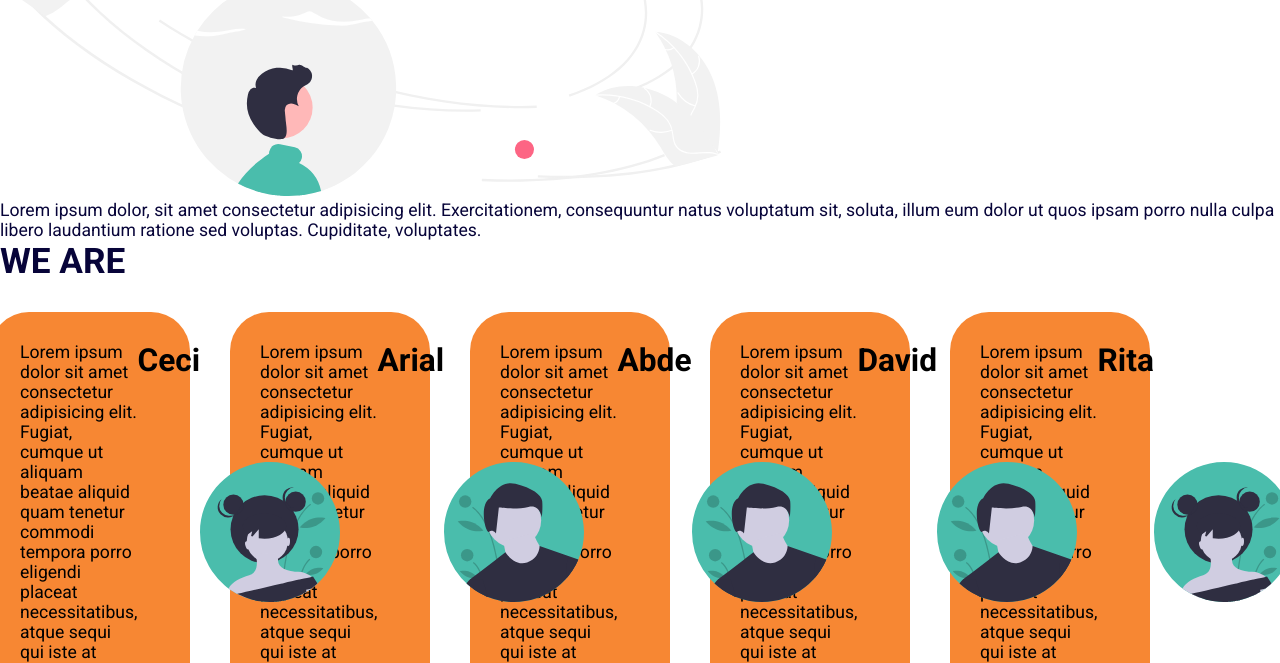
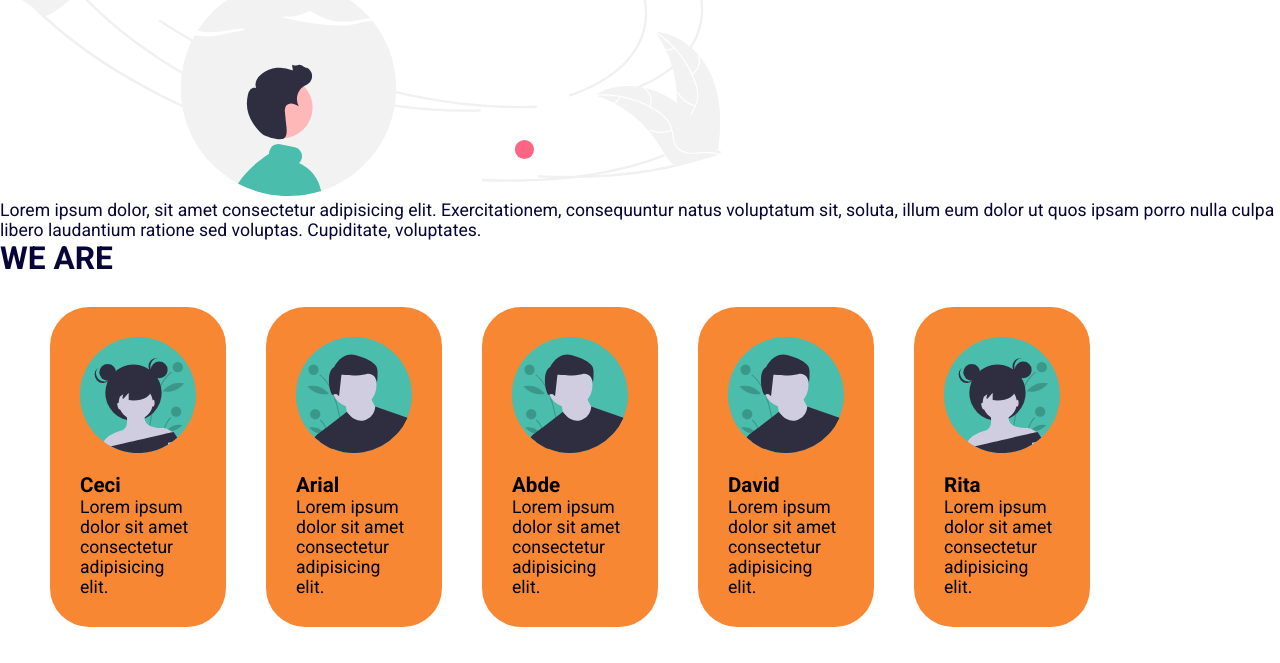
Before and after one commit to SolaRita/CRADA, a plain HTML site: page index.html in a window 1280 px wide. Shown: the part 1124-1787 px from the top of the page. Drawn offline with Linux system fonts and the light colour scheme.

Commit message:
main avanzado + logo en png

```diff
--- a/css/main.css
+++ b/css/main.css
@@ -1,6 +1,6 @@
 .contenedor2 {
   margin-left: 20px;
-    padding: 10px;
+  padding: 10px;
   max-width: 100%;
   width: 1100px;
   display: flex;
@@ -14,7 +14,6 @@
   border-radius: 39px;
   margin: 20px;
   transition: all 0.25s;
-  display: flex;
 }
 
 /*.card:hover {
@@ -23,5 +22,5 @@
 }*/
 
 .card-img {
-  position: relative;
+  margin-bottom: 2vh;
 }
--- a/index.html
+++ b/index.html
@@ -5,6 +5,7 @@
     <meta http-equiv="X-UA-Compatible" content="IE=edge">
     <meta name="viewport" content="width=device-width, initial-scale=1.0">
     <title>CRADA</title>
+    <link rel="icon" href="img/logo_triangulos.png" type="image/x-icon" />
     <link rel="stylesheet" href="style.css">
     <link rel="stylesheet" href="https://cdnjs.cloudflare.com/ajax/libs/font-awesome/4.7.0/css/font-awesome.min.css">
 
@@ -53,46 +54,41 @@
         </div>
 
         <div id="we_are">
-            <h1>WE ARE</h1>
+            <h2>WE ARE</h2>
 
-            <div class="contenedor2">
-                <div class="card">
-                    <p class="perfil">Lorem ipsum dolor sit amet consectetur adipisicing elit. Fugiat, cumque ut aliquam beatae aliquid quam tenetur commodi tempora porro eligendi placeat necessitatibus, atque sequi qui iste at pariatur cupiditate consequatur?</p>
-                    <h2 class="name">Ceci</h2>
-                    <img class="card-img" src="img/avatar/undraw_female_avatar_w3jk.svg" alt=avatar_mujer>
-                </div>
+            <ul class="contenedor2">
+                <li class="card">
+                    <img class="card-img" src="img/avatar/undraw_female_avatar_w3jk.svg" alt="avatar de ceci">
+                    <h3 class="name">Ceci</h3>
+                    <p class="perfil">Lorem ipsum dolor sit amet consectetur adipisicing elit.</p>
+                </li>
 
-                <div class="card"></di>
-                    <p class="perfil">Lorem ipsum dolor sit amet consectetur adipisicing elit. Fugiat, cumque ut aliquam beatae aliquid quam tenetur commodi tempora porro eligendi placeat necessitatibus, atque sequi qui iste at pariatur cupiditate consequatur?</p>
-                    <h2 class="name">Arial</h2>
-                    <img class="card-img" src="img/avatar/undraw_male_avatar_323b.svg" alt=avatar_hombre>
+                <li class="card">
+                    <img class="card-img" src="img/avatar/undraw_male_avatar_323b.svg" alt="avatar de Arial">
+                    <h3 class="name">Arial</h3>
+                    <p class="perfil">Lorem ipsum dolor sit amet consectetur adipisicing elit.</p>
+                </li>
+
+                <li class="card">
+                    <img class="card-img" src="img/avatar/undraw_male_avatar_323b.svg" alt="avatar de Abde">
+                    <h3 class="name">Abde</h3>
+                    <p class="perfil">Lorem ipsum dolor sit amet consectetur adipisicing elit. </p>
 
 
-                </div>
+                </li>
 
-                <div class="card">
-                    <p class="perfil">Lorem ipsum dolor sit amet consectetur adipisicing elit. Fugiat, cumque ut aliquam beatae aliquid quam tenetur commodi tempora porro eligendi placeat necessitatibus, atque sequi qui iste at pariatur cupiditate consequatur?</p>
-                    <h2 class="name">Abde</h2>
-                    <img class="card-img" src="img/avatar/undraw_male_avatar_323b.svg" alt=avatar_hombre>
+                <li class="card">
+                    <img class="card-img" src="img/avatar/undraw_male_avatar_323b.svg" alt="avatar de David">
+                    <h3 class="name">David</h3>
+                    <p class="perfil">Lorem ipsum dolor sit amet consectetur adipisicing elit. </p>
+                </li>
 
-
-                </div>
-
-                <div class="card">
-                    <p class="perfil">Lorem ipsum dolor sit amet consectetur adipisicing elit. Fugiat, cumque ut aliquam beatae aliquid quam tenetur commodi tempora porro eligendi placeat necessitatibus, atque sequi qui iste at pariatur cupiditate consequatur?</p>
-                    <h2 class="name">David</h2>
-                    <img class="card-img" src="img/avatar/undraw_male_avatar_323b.svg" alt=avatar_hombre>
-
-
-                </div>
-
-                <div class="card">
-                    <p class="perfil">Lorem ipsum dolor sit amet consectetur adipisicing elit. Fugiat, cumque ut aliquam beatae aliquid quam tenetur commodi tempora porro eligendi placeat necessitatibus, atque sequi qui iste at pariatur cupiditate consequatur?</p>
-                    <h2 class="name">Rita</h2>
+                <li class="card">
                     <img class="card-img" src="img/avatar/undraw_female_avatar_w3jk.svg" alt=avatar_mujer>
-
-                </div>
-            </div>
+                    <h3 class="name">Rita</h3>
+                    <p class="perfil"> Lorem ipsum dolor sit amet consectetur adipisicing elit. </p>
+                </li>
+            </ul>
 
         </div>
 
```
Also changed, not shown: img/Logo_triangulos.png.
